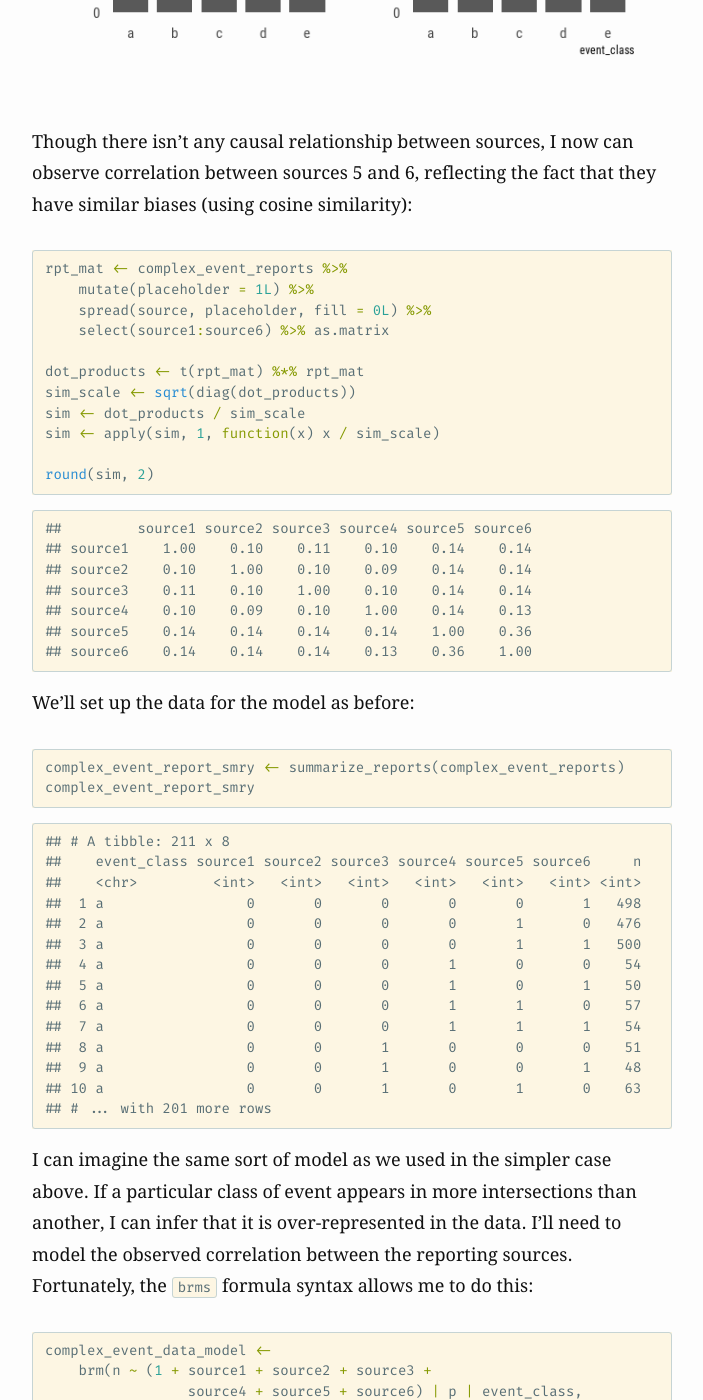
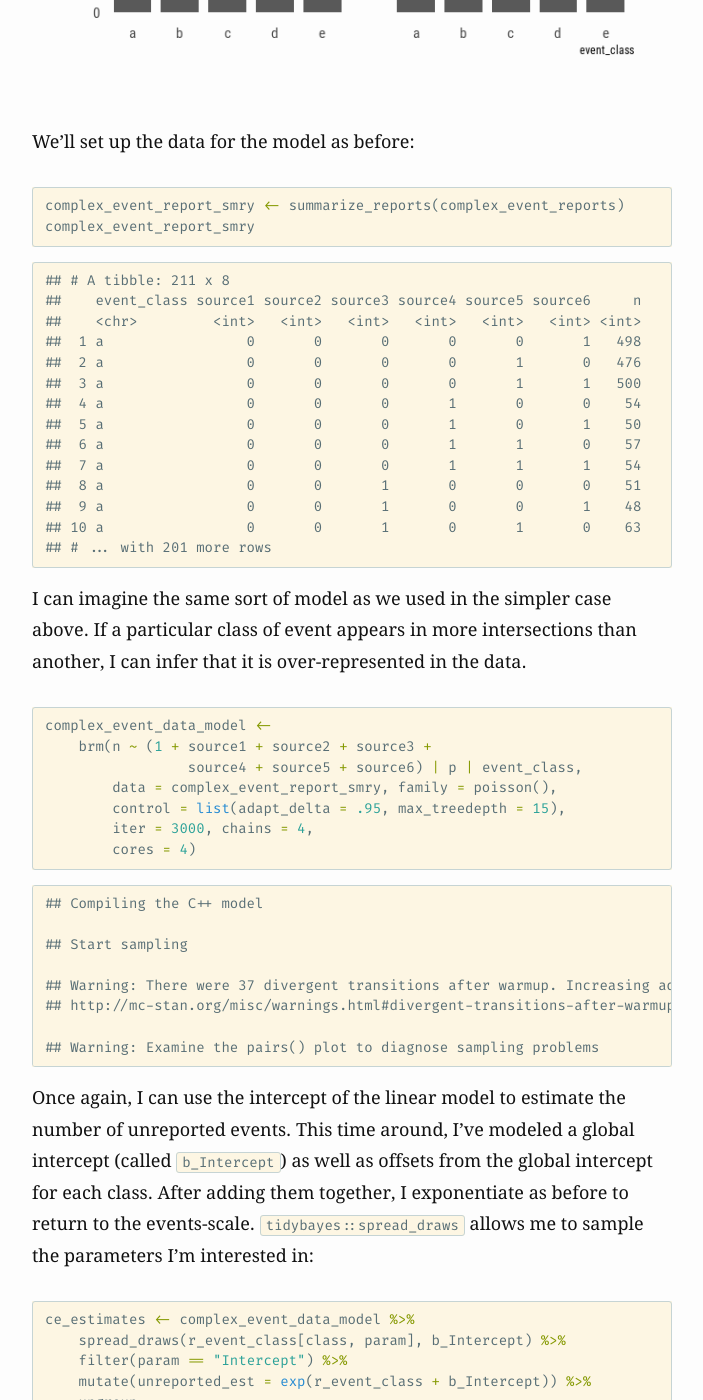
Before and after one commit to tarakc02/tarakc02.github.io, a Jekyll site: the page built from mse/index.md, in a window 1280 px wide and 1400 px high, scrolled down 8127 px. Shown: the whole window, without its empty margins (288-991 px from the left). Built offline with Jekyll 4.4.1, drawn with Linux system fonts in a browser that asks for light colours; some of the changed text lies outside the part shown.

Commit message:
re-compile

```diff
--- a/mse/index.md
+++ b/mse/index.md
@@ -303,39 +303,13 @@ complex_event_reports %>%
     summarise(n = n_distinct(event_id)) %>%
     ggplot(aes(x = event_class, y = n)) +
     geom_col(width = .8) +
-    facet_wrap(~source, scales = "free_y") +
+    facet_wrap(~source) +
     labs(title    = "'Raw' data leads to incorrect conclusions",
          subtitle = "reported events vs. actual events by category") +
     theme(axis.title.y = element_blank())
 ~~~~
 
 ![](index_files/figure-markdown_strict/unnamed-chunk-8-1.png)
-
-Though there isn't any causal relationship between sources, I now can
-observe correlation between sources 5 and 6, reflecting the fact that
-they have similar biases (using cosine similarity):
-
-~~~~ r
-rpt_mat <- complex_event_reports %>%
-    mutate(placeholder = 1L) %>%
-    spread(source, placeholder, fill = 0L) %>%
-    select(source1:source6) %>% as.matrix
-
-dot_products <- t(rpt_mat) %*% rpt_mat
-sim_scale <- sqrt(diag(dot_products))
-sim <- dot_products / sim_scale
-sim <- apply(sim, 1, function(x) x / sim_scale)
-
-round(sim, 2)
-~~~~
-
-    ##         source1 source2 source3 source4 source5 source6
-    ## source1    1.00    0.10    0.11    0.10    0.14    0.14
-    ## source2    0.10    1.00    0.10    0.09    0.14    0.14
-    ## source3    0.11    0.10    1.00    0.10    0.14    0.14
-    ## source4    0.10    0.09    0.10    1.00    0.14    0.13
-    ## source5    0.14    0.14    0.14    0.14    1.00    0.36
-    ## source6    0.14    0.14    0.14    0.13    0.36    1.00
 
 We'll set up the data for the model as before:
 
@@ -361,9 +335,7 @@ complex_event_report_smry
 
 I can imagine the same sort of model as we used in the simpler case
 above. If a particular class of event appears in more intersections than
-another, I can infer that it is over-represented in the data. I'll need
-to model the observed correlation between the reporting sources.
-Fortunately, the `brms` formula syntax allows me to do this:
+another, I can infer that it is over-represented in the data.
 
 ~~~~ r
 complex_event_data_model <-
```
Also changed, not shown: other parts of mse/index.md (+2 -2 lines), mse/index_files/figure-markdown_strict/unnamed-chunk-8-1.png.
